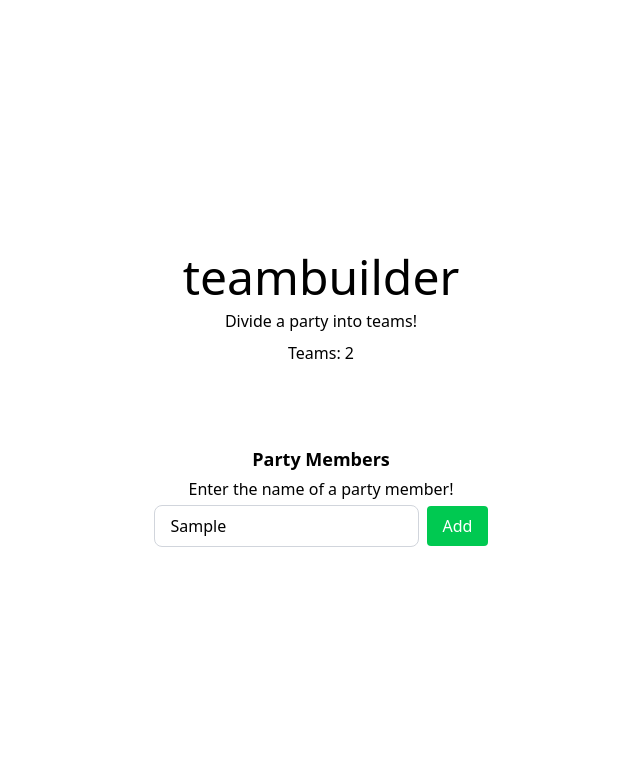
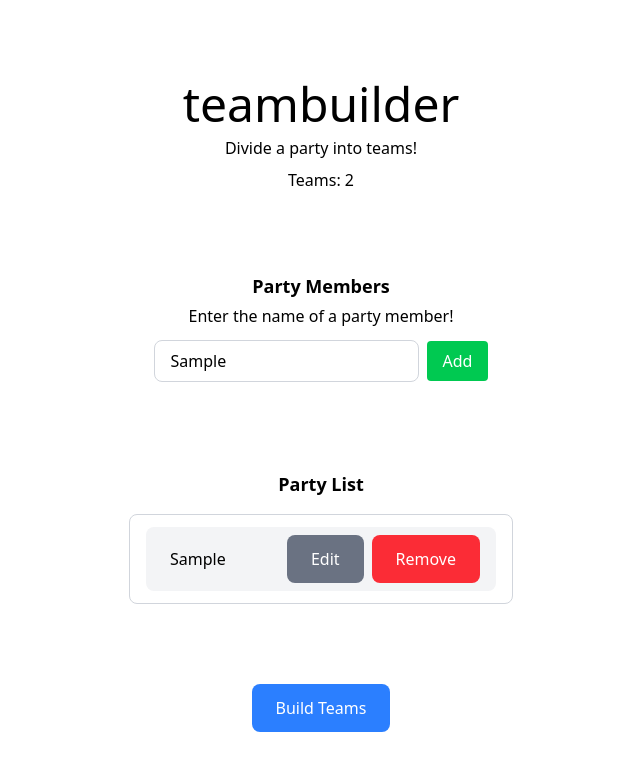
Before and after one commit to francizesperanza/teambuildr, a React (Vite) app: page / in a window 1280 px wide. Both pictures are taken after typing "Sample" into the empty fields and a click on the button "Add". Shown: the top 770 px of the page, without its empty margins (319-959 px from the left). Built offline with nearby package versions, Linux system fonts and the light colour scheme.

Commit message:
added add, edit, remove functions

```diff
--- a/src/Home.jsx
+++ b/src/Home.jsx
@@ -1,24 +1,55 @@
 import { useState } from 'react'
 import reactLogo from './assets/react.svg'
 import viteLogo from '/vite.svg'
+import Member from './Member.jsx'
 
 function Home() {
-  const [count, setCount] = useState(0)
+  const [members, setMembers] = useState([])
+
+  const addMember = (name) => {
+    if (!name.trim()) return;
+    const newMember = { id: crypto.randomUUID(), name }
+    setMembers([...members, newMember])
+  }
+
+  const editMember = (id, newName) => {
+    setMembers(members.map(member => member.id === id ? { ...member, name: newName } : member))
+  }
+
+  const removeMember = (id) => {
+    setMembers(members.filter(member => member.id !== id))
+  }
 
   return (
-    <><div className='flex items-center justify-center flex-col h-screen gap-[10vh]'>
-        <div className='flex items-center justify-center flex-col gap-2'>
+    <><div className='flex items-center justify-center flex-col p-[10vh] min-h-dvh gap-[10vh] overflow-y-auto'>
+        <div className='flex items-center justify-center flex-col gap-2 overflow-y-auto'>
           <h1 className='text-5xl'>teambuilder</h1>
           <div>Divide a party into teams!</div>
           <div>Teams: <span>2</span></div>
         </div>
-        <div className='flex items-center justify-center flex-col gap-1'>
+        <div className='flex items-center justify-center flex-col gap-1 overflow-y-auto'>
           <h2 className='text-lg font-bold'>Party Members</h2>
           <label htmlFor="member_field">Enter the name of a party member!</label>
-          <div className="flex items-center gap-2">
-            <input className="border border-gray-300 rounded-lg px-4 py-2 focus:outline-none focus:ring-2 focus:ring-green-500" id="member_field" type="text" placeholder="e.g. Santa Claus" required />
-            <button type="button" className="bg-green-500 px-4 py-2 rounded text-white" id="add-btn">Add</button>
+          <div className="flex items-center gap-2 p-2">
+            <input className="border border-gray-300 rounded-lg px-4 py-2 focus:outline-none focus:ring-2 focus:ring-green-500" id="member_field" type="text" placeholder="e.g. Santa Claus" required
+            onKeyDown={(e) => {
+              if (e.key === "Enter") addMember(document.getElementById("member_field").value);
+            }}/>
+            <button type="button" className="bg-green-500 px-4 py-2 rounded text-white hover:bg-green-600"
+            onClick={() => addMember(document.getElementById("member_field").value)} id="add-btn">Add</button>
           </div>
+        </div>
+        <div className='flex flex-col items-center gap-4'>
+          <h2 className='text-lg font-bold'>Party List</h2>
+          <div className='border border-gray-300 rounded-lg px-4 py-2 w-[30vw] flex flex-col items-center gap-2 py-3' id="party-list">
+            {members.length === 0 && <div className='w-full border border-gray-300 rounded-lg px-4 py-2 text-center'>No members added yet.</div>}
+            {members.map((member) => (
+              <Member key={member.id} name={member.name} onEdit={(newName) => editMember(member.id, newName)} onRemove={() => removeMember(member.id)} />
+            ))}
+          </div>
+        </div>
+        <div>
+          <button type="button" className="bg-blue-500 px-6 py-3 rounded-lg text-white" id="generate-btn">Build Teams</button>
         </div>
     </div>
     </>
--- /dev/null
+++ b/src/Member.jsx
@@ -0,0 +1,35 @@
+import { useState } from 'react'
+
+
+function Member({name, onEdit, onRemove}) {
+    const [editing, setEditing] = useState(false);
+    const [newName, setNewName] = useState(name);
+
+    const saveEdit = () => {
+        onEdit(newName);
+        setEditing(false);
+    }
+
+    return (
+        <>
+            <div className='flex gap-2 bg-gray-100 rounded-lg px-4 py-2 w-full items-center justify-center hover:bg-gray-200'>
+                <input type="text" value={editing ? newName : name} disabled={!editing}
+                onChange={(e) => setNewName(e.target.value)}
+                className={`w-full px-2 py-1 rounded ${editing ? 'bg-white' : 'bg-transparent'}`}
+                onKeyDown={(e) => {
+                if (e.key === "Enter") {
+                    editing ? saveEdit() : setEditing(true)
+                };
+                }}></input>
+
+                <button type="button"
+                onClick={editing ? saveEdit : () => setEditing(true)}
+                className="bg-gray-500 px-6 py-3 rounded-lg text-white hover:bg-gray-600">{editing ? "Save" : "Edit"}</button>
+
+                <button type="button" onClick={() => onRemove()} className="bg-red-500 px-6 py-3 rounded-lg text-white hover:bg-red-600">Remove</button>
+            </div>
+        </>
+    )
+}
+
+export default Member
--- a/src/index.css
+++ b/src/index.css
@@ -2,3 +2,9 @@
 @tailwind base;
 @tailwind components;
 @tailwind utilities;
+
+html,
+body,
+#root {
+  height: 100%;
+}
```
